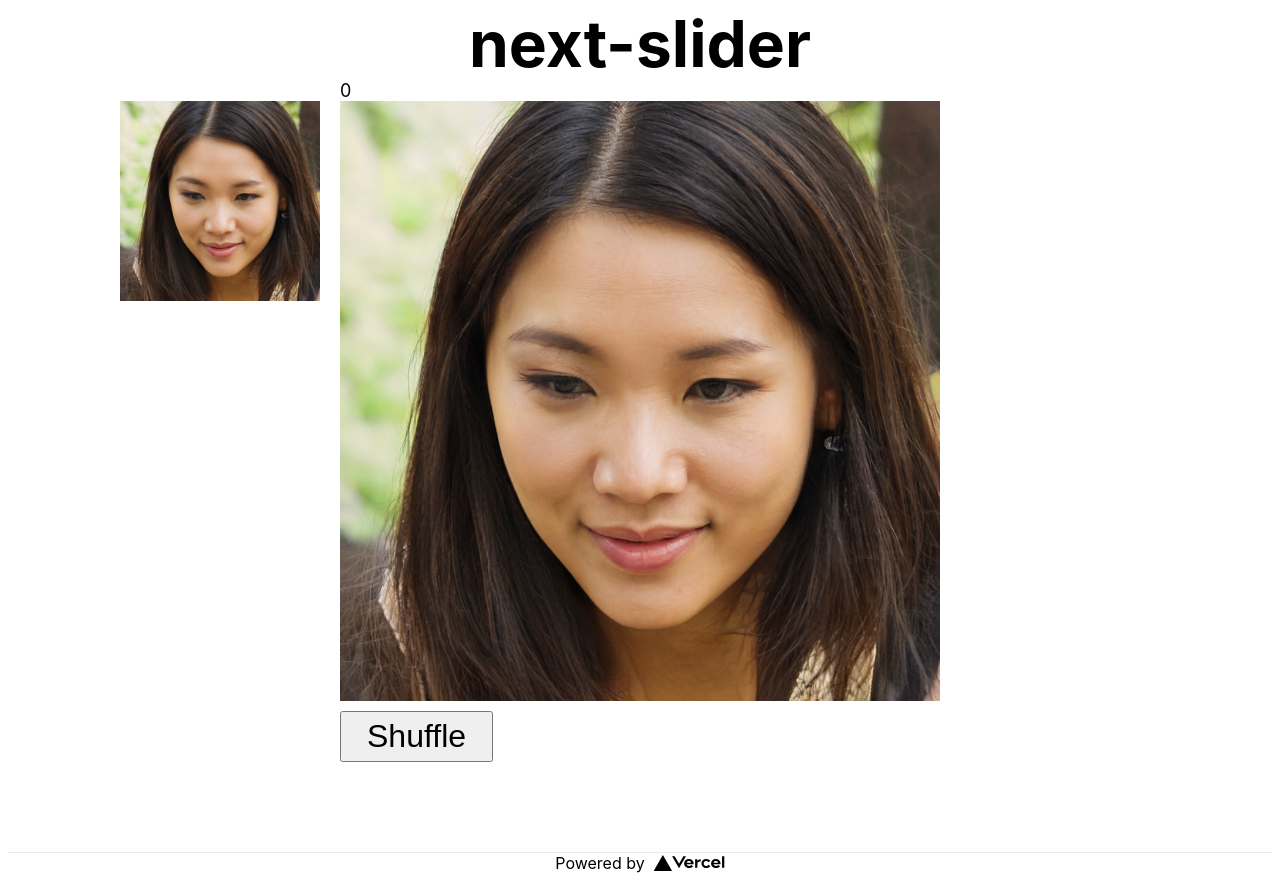
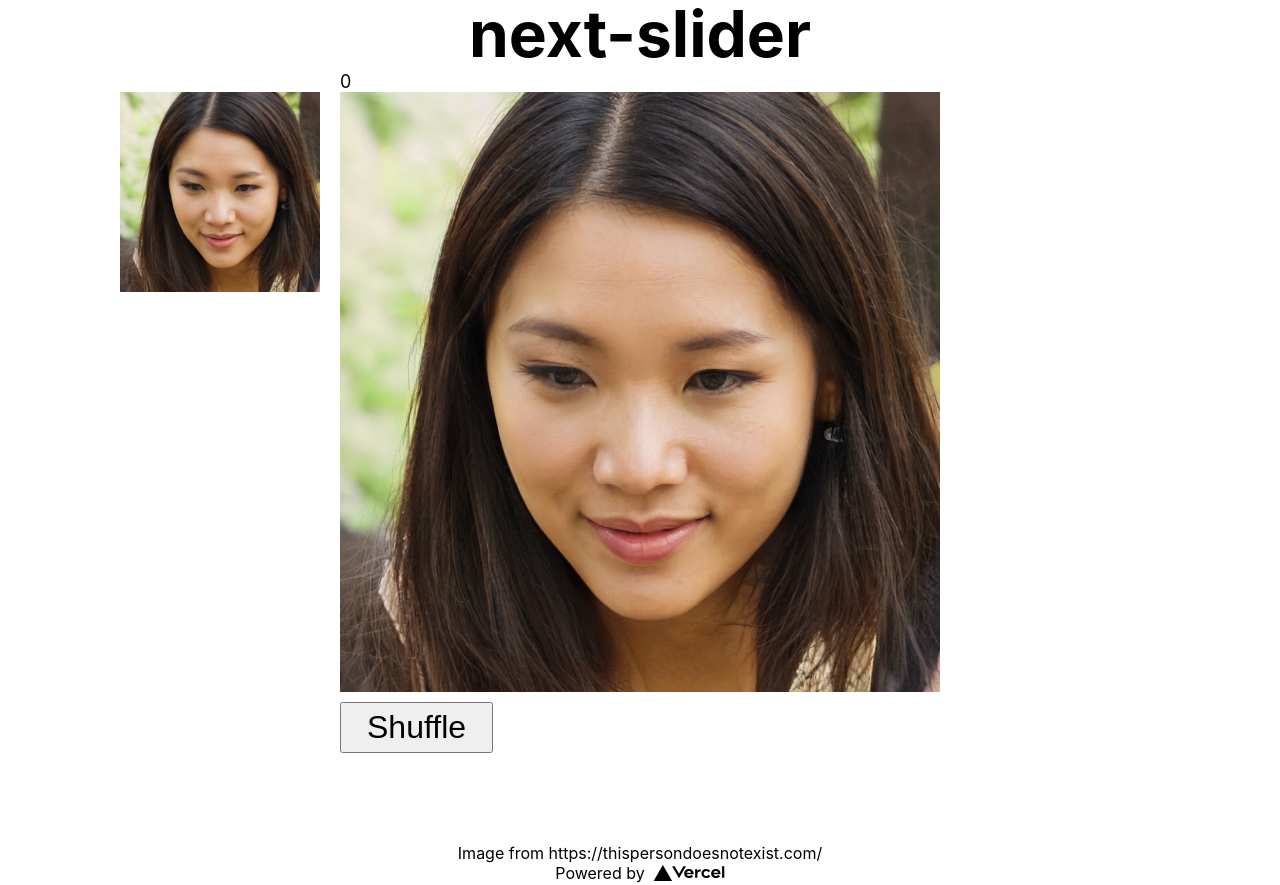
Before and after one commit to Xamian/next-slider, a Next.js app: page / in a window 1280 px wide. Built offline with nearby package versions, Linux system fonts and the light colour scheme.

Commit message:
attribution

```diff
--- a/pages/index.js
+++ b/pages/index.js
@@ -26,6 +26,9 @@ export default function Home() {
       </main>
 
       <footer className={styles.footer}>
+        <a href="https://thispersondoesnotexist.com/">Image from https://thispersondoesnotexist.com/</a>
+      </footer>
+      <footer className={styles.footer}>
         <a
           href="https://vercel.com?utm_source=create-next-app&utm_medium=default-template&utm_campaign=create-next-app"
           target="_blank"
--- a/styles/Home.module.scss
+++ b/styles/Home.module.scss
@@ -20,7 +20,7 @@
 .footer {
   width: 100%;
   height: 100px;
-  border-top: 1px solid #eaeaea;
+  // border-top: 1px solid #eaeaea;
   display: flex;
   justify-content: center;
   align-items: center;
```
